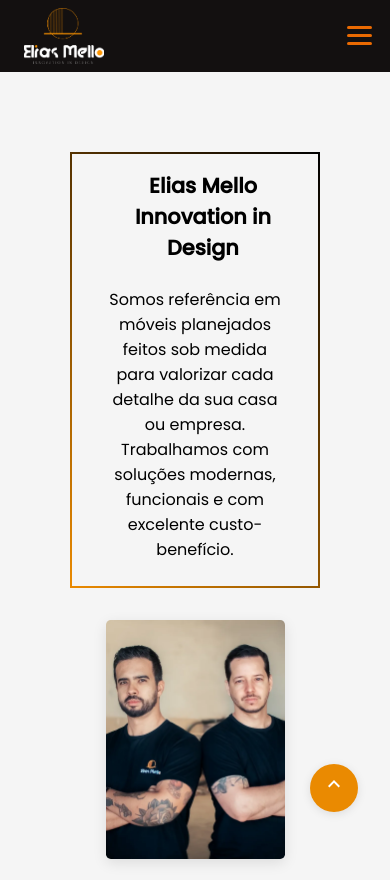
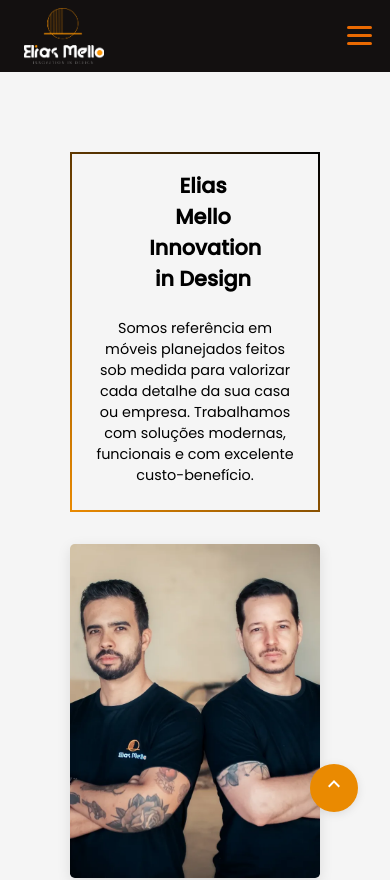
Before and after one commit to leandrobss1/EliasMelloPlanejados, a React (Create React App) app: page /about-us in a window 390 px wide. Shown: the top 880 px of the page. Built offline with nearby package versions, Linux system fonts and the light colour scheme.

Commit message:
Ajustando responsividade de imagem e texo

```diff
--- a/src/components/Header/styles.ts
+++ b/src/components/Header/styles.ts
@@ -96,6 +96,7 @@
 
 	&:hover {
 		color: black;
+		font-weight: 500;
 
 		transform: translateY(-4px);
 		box-shadow: none;
--- a/src/pages/Orçamento/Orcamento.tsx
+++ b/src/pages/Orçamento/Orcamento.tsx
@@ -93,6 +93,7 @@
           <S.OrçInput
             type="text"
             name="phone"
+            required
             value={formData.phone}
             onChange={handleChange}
             placeholder="EX: (99) 99999-9999"
@@ -107,7 +108,7 @@
             maxLength={100}
             value={formData.message}
             onChange={handleChange}
-            placeholder="Escreva seu projeto dos sonhos.."
+            placeholder="Conte-nos sobre o seu projeto dos sonhos..."
           />
         </S.OrçDiv>
 
--- a/src/pages/QuemSomos/styles.ts
+++ b/src/pages/QuemSomos/styles.ts
@@ -56,9 +56,20 @@
 		width: 80%;
 	}
 
-	@media (max-width: 750px) and (min-width: 50px) {
+	@media (max-width: 750px) and (min-width: 430px) {
 		font-size: 1.3rem;
 		width: 80%;
+	}
+
+	@media (max-width: 425px) {
+		font-size: 1.3rem;
+		width: 50%;
+	}
+
+	@media (max-width: 320px) {
+		text-align: center;
+		font-size: 1.1rem;
+		width: 90%;
 	}
 `
 
@@ -72,6 +83,16 @@
 		font-size: 1rem;
 		padding: 1.5rem;
 		width: 90%;
+	}
+
+	@media (max-width: 425px) {
+		font-size: 0.9rem;
+		width: 100%;
+	}
+
+	@media (max-width: 320px) {
+		font-size: 0.9rem;
+		width: 100%;
 	}
 
 	strong {
@@ -88,6 +109,11 @@
   display: flex;
   flex-direction: column;
   gap: 4rem;
+
+  @media (max-width: 320px) {
+		width: 100%;
+		padding: 2rem 0.5rem;
+	}
 
 `;
 
@@ -116,6 +142,10 @@
   @media (max-width: 900px) {
     width: 50%
   }
+
+  @media (max-width: 425px) {
+    width: 70%
+  }
 `;
 
 export const QText = styled.div`
```
